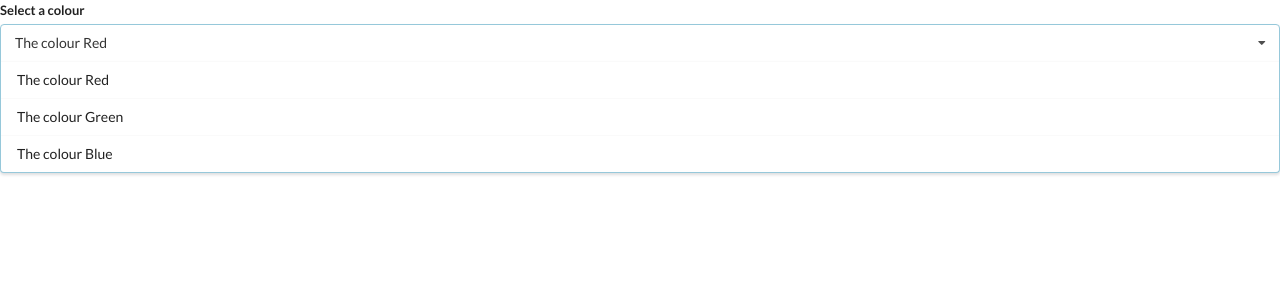
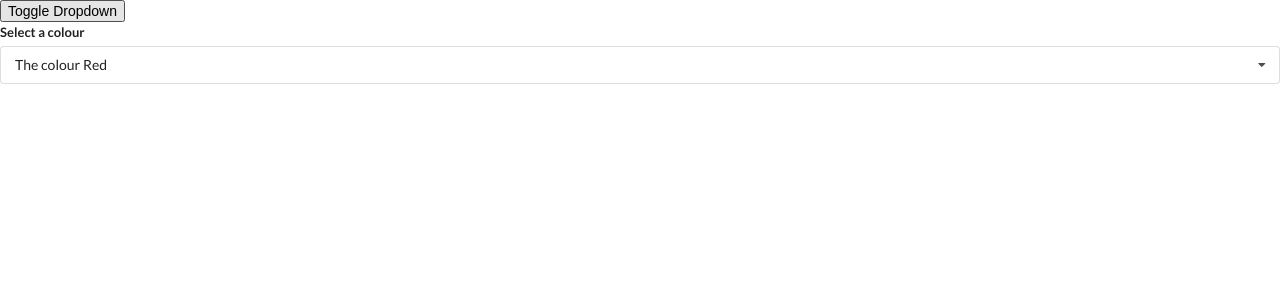
Before and after one commit to THOM-AwS/react-course-widgets, a React (Create React App) app: page / in a window 1280 px wide. Shown: the top 300 px of the page. Built offline with nearby package versions, Linux system fonts and the light colour scheme.

Commit message:
finished dropdown

```diff
--- a/src/App.js
+++ b/src/App.js
@@ -35,14 +35,18 @@ const options = [
 
 export default () => {
     const [ selected, setSelected ] = useState(options[0]);
+    const [showDropdown, setShowDropdown] = useState(true);
 
     return (
       <div>
+            <button onClick={() => setShowDropdown(!showDropdown)}>Toggle Dropdown</button>
+            { showDropdown ? (
             <Dropdown
             selected={ selected }
             options={ options }
             onSelectedChange={ setSelected }
             />
+            ) : null }
       </div>
     );
 }
--- a/src/components/Dropdown.js
+++ b/src/components/Dropdown.js
@@ -1,25 +1,49 @@
-import React from "react";
+import React, { useState, useEffect, useRef } from "react";
 
 const Dropdown = ({ options, selected, onSelectedChange }) => {
+    const [open, setOpen] = useState(false);
+    const ref = useRef();
+
+    useEffect(() => {
+        const onBodyClick = (event) => {
+            if (ref.current.contains(event.target)) {
+                return;
+            }
+            setOpen(false);
+        };
+
+        document.body.addEventListener('click', onBodyClick);
+
+        return () => {
+            document.body.removeEventListener('click', onBodyClick);
+        };
+    }, []);
+
     const renderedOptions = options.map((option) => {
+        if (option.value === selected.value) {
+            return null;
+        }
         return (
             <div
                 key={option.value}
                 className="item"
                 onClick={() => onSelectedChange(option)}
-                >
+            >
                 {option.label}
             </div>
         );
     });
     return (
-        <div className="ui form">
+        <div ref={ref} className="ui form">
             <div className="field">
                 <label className="label">Select a colour</label>
-                <div className="ui selection dropdown visible active">
+                <div
+                    onClick={() => setOpen(!open)}
+                    className={`ui selection dropdown ${open ? 'visible active' : ''}`}
+                >
                     <i className="dropdown icon"></i>
-                    <div className="text">{ selected.label }</div>
-                    <div className="menu visible transition">
+                    <div className="text">{selected.label}</div>
+                    <div className={`menu ${open ? 'visible transition' : ''}`}>
                         {renderedOptions}
                     </div>
                 </div>
```
